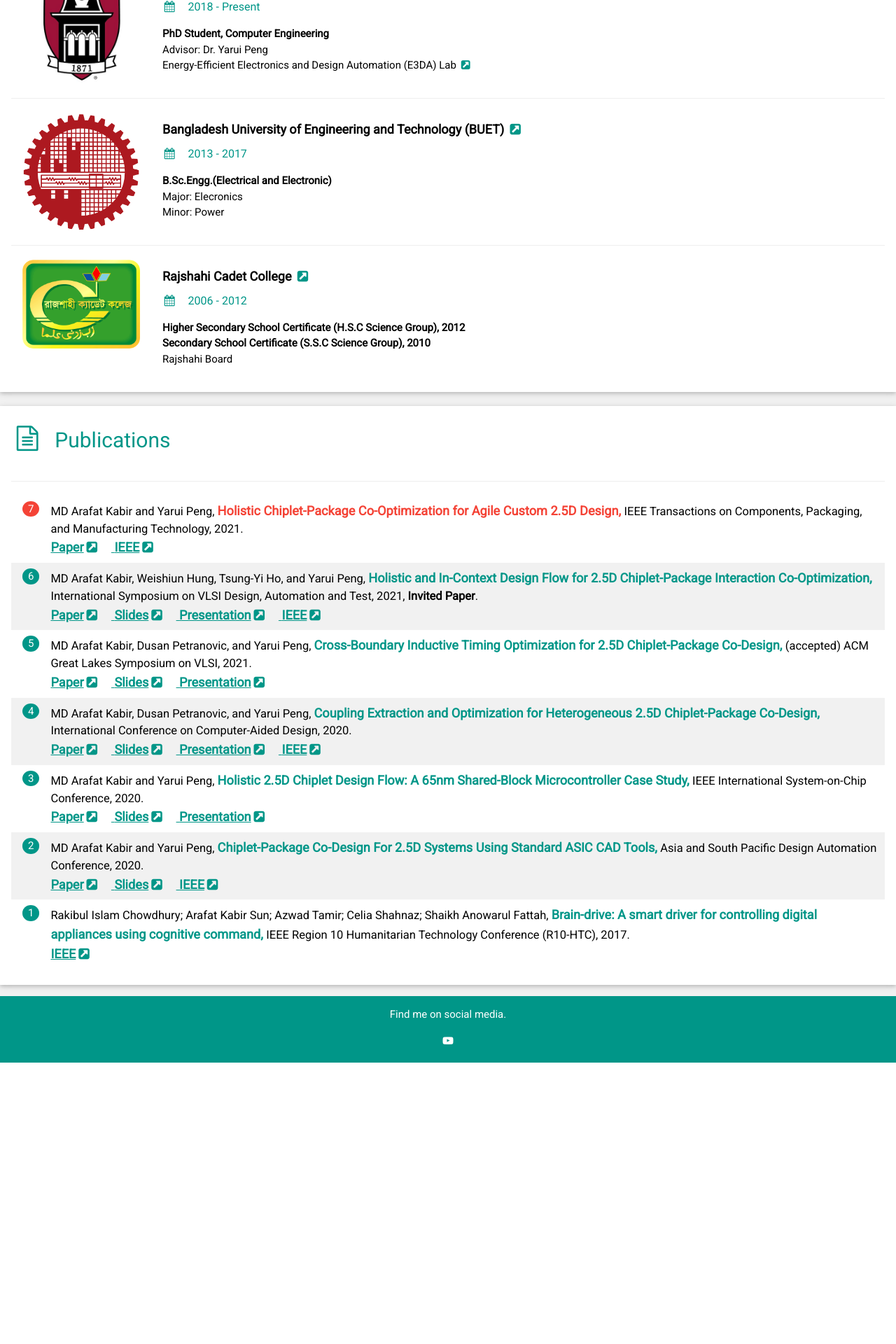
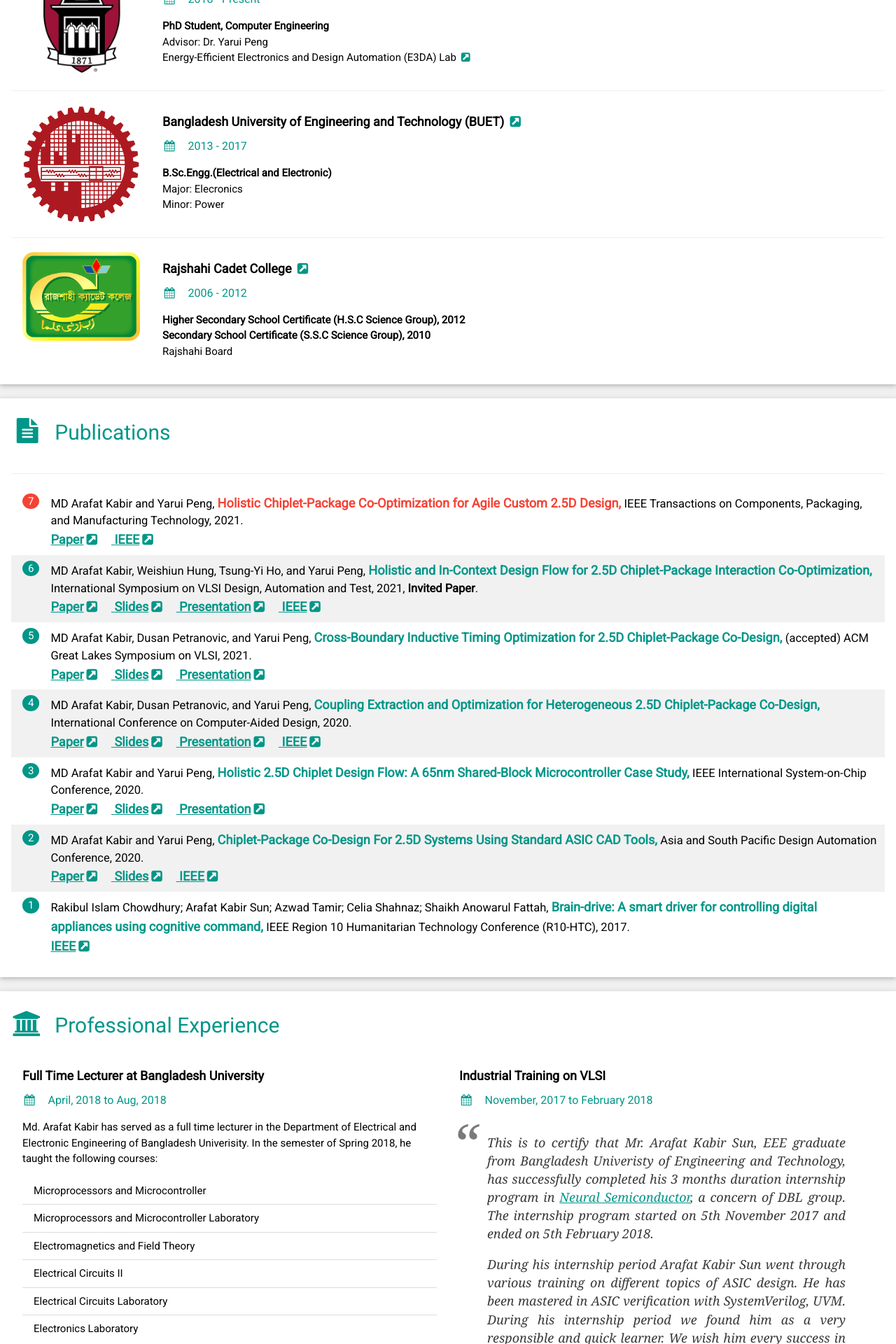
Before and after one commit to Arafat-Kabir/profile-site, a PHP site: page / in a window 1280 px wide. Shown: the part 1240-3160 px from the top of the page at 70% size. Before the commit the page ends 2758 px from the top, so only its background shows below. Run offline with PHP 8.4, Linux system fonts and the light colour scheme; data that the repository does not hold is empty.

Commit message:
Professional Experience added

```diff
--- a/pages/home.php
+++ b/pages/home.php
@@ -26,9 +26,9 @@ html,body,h1,h2,h3,h4,h5,h6 {font-family: "Roboto", sans-serif}
 <div class="w3-content w3-margin-top" style="max-width:1400px;">
     <!-- Section: About -->
     <!-- The Grid -->
-    <div class="w3-row-padding w3-container w3-card-2 w3-white">
+    <div class="w3-row w3-container w3-card-2 w3-white">
         <!-- Left Column -->
-        <div class="w3-third" style="margin-top: 20px">
+        <div class="w3-third" style="margin-top: 15px">
             <div class="w3-display-container">
                 <img src="pages/data/pro.jpg" style="width:100%" alt="Avatar">
             </div>
@@ -61,12 +61,12 @@ html,body,h1,h2,h3,h4,h5,h6 {font-family: "Roboto", sans-serif}
     <!-- End of About -->
 
 
-    <span style="display: block; height: 20px;"></span>
+    <span style="display: block; height: <?php echo $gap_section;?>;"></span>
 
 
     <!-- Section: Education -->
     <div class="w3-container w3-card-2 w3-white">
-        <h2 class="<?php echo $color_icon; ?> w3-padding-16"><i class="fa fa-book fa-fw w3-margin-right w3-xxlarge <?php echo $color_icon; ?>"></i>Education</h2>
+        <h2 class="<?php echo $color_icon; ?> w3-padding-16"><i class="fa fa-graduation-cap fa-fw w3-margin-right w3-xxlarge <?php echo $color_icon; ?>"></i>Education</h2>
         <?php
             $myfile  = fopen($path_eduJson, "r") or die("Unable to open file: $path_pubJson!");
             $jsonEdu = fread($myfile,filesize($path_eduJson));
@@ -112,12 +112,12 @@ html,body,h1,h2,h3,h4,h5,h6 {font-family: "Roboto", sans-serif}
     <!-- End of Education -->
 
 
-    <span style="display: block; height: 20px;"></span>
+    <span style="display: block; height: <?php echo $gap_section;?>;"></span>
 
 
     <!-- Section: Publications -->
     <div class="w3-container w3-card-2 w3-white">
-        <h2 class="<?php echo $color_icon; ?> w3-padding-16"><i class="fa fa-file-text-o fa-fw w3-margin-right w3-xxlarge <?php echo $color_icon; ?>"></i>Publications</h2>
+        <h2 class="<?php echo $color_icon; ?> w3-padding-16"><i class="fa fa-file-text fa-fw w3-margin-right w3-xxlarge <?php echo $color_icon; ?>"></i>Publications</h2>
         <hr>
         <table class="w3-table w3-striped">
         <!-- Rows -->
@@ -190,12 +190,42 @@ html,body,h1,h2,h3,h4,h5,h6 {font-family: "Roboto", sans-serif}
     </div>
     <!-- End of Publications -->
 
+
+    <span style="display: block; height: <?php echo $gap_section;?>;"></span>
+
+
+    <!-- Section: Professional Experience -->
+    <div class="w3-container w3-card-2 w3-white">
+        <h2 class="<?php echo $color_icon; ?> w3-padding-16"><i class="fa fa-institution fa-fw w3-margin-right w3-xxlarge <?php echo $color_icon; ?>"></i>Professional Experience</h2>
+        <?php
+            $counter = 0;
+            foreach ($paths_profEx as $sec) {
+                if($counter%2==0) {
+                    echo "\n<div class='w3-row w3-margin-bottom'> <!-- Row start -->\n\n";
+                }
+                $counter++;
+                echo "<div class='w3-container w3-half'>\n";
+                include $sec;
+                echo "</div>\n\n";
+                if($counter%2==0) {
+                    echo "</div> <!-- Row end -->\n\n";
+                }
+            }
+            if($counter%2!=0) {
+                echo "</div> <!-- Row end -->\n\n";
+            }
+        ?>
+    </div>
+    <!-- End of Professional Experience -->
+
+
 </div>
 <!-- End of Page Container -->
 
+<span style="display: block; height: <?php echo $gap_section;?>;"></span>
 
 <!-- Footer -->
-<footer class="w3-container w3-center w3-margin-top <?php echo $color_topBar?>">
+<footer class="w3-container w3-center <?php echo $color_topBar?>">
   <p>Find me on social media.</p>
   <!--a href="https://www.facebook.com/solarcentre" target="_blank"><i class="fa fa-facebook-official w3-hover-opacity"></i></a> &nbsp;&nbsp; -->
   <a href="https://www.youtube.com/channel/UCm_7d9JrO9a4pO0LUpx-sNw" target="_blank"><i class="fa fa-youtube-play w3-hover-opacity"></i></a>
--- /dev/null
+++ b/pages/text/prof-bu.php
@@ -0,0 +1,15 @@
+<!-- Lecturer at BU -->
+<h5><b>Full Time Lecturer at Bangladesh University</b></h5>
+<h6 class="<?php echo $color_icon;?>"><i class="fa fa-calendar fa-fw w3-margin-right"></i>April, 2018 to Aug, 2018</h6>
+<p>
+Md. Arafat Kabir has served as a full time lecturer in the Department of Electrical and Electronic Engineering of Bangladesh Univerisity.
+In the semester of Spring 2018, he taught the following courses:
+<ul class="w3-ul">
+  <li>Microprocessors and Microcontroller</li>
+  <li>Microprocessors and Microcontroller Laboratory</li>
+  <li>Electromagnetics and Field Theory</li>
+  <li>Electrical Circuits II</li>
+  <li>Electrical Circuits Laboratory</li>
+  <li>Electronics Laboratory</li>
+</ul>
+</p>
--- /dev/null
+++ b/pages/text/prof-neural.php
@@ -0,0 +1,60 @@
+<!-- VLSI training -->
+<style>
+#vlsi_training blockquote {
+    font-family: Georgia, serif;
+    font-size: 18px;
+    font-style: italic;
+    //width: 500px;
+    margin: 0.25em 0;
+    padding: 0.35em 40px;
+    line-height: 1.45;
+    position: relative;
+    color: #383838;
+    text-align: justify;
+    text-justify: inter-word;
+}
+
+#vlsi_training blockquote:before {
+    display: block;
+    padding-left: 10px;
+    content: "\201C";
+    font-size: 80px;
+    position: absolute;
+    left: -20px;
+    top: -20px;
+    color: #7a7a7a;
+}
+
+#vlsi_training blockquote cite {
+    color: #999999;
+    font-size: 14px;
+    display: block;
+    margin-top: 5px;
+}
+
+#vlsi_training blockquote cite:before {
+    content: "\2014 \2009";
+}
+</style>
+
+<div id="vlsi_training">
+<h5><b>Industrial Training on VLSI</b></h5>
+<h6 class="w3-text-teal"><i class="fa fa-calendar fa-fw w3-margin-right"></i>November, 2017 to February 2018</h6>
+<blockquote>
+<p>
+This is to certify that Mr. Arafat Kabir Sun, EEE graduate from Bangladesh Univeristy of Engineering and Technology,
+has successfully completed his 3 months duration internship program in <a class="<?php echo $color_icon;?>" target="_blank" href="http://www.neural-semiconductor.com/">Neural Semiconductor</a>, a concern of DBL group.
+The internship program started on 5th November 2017 and ended on 5th February 2018.
+</p>
+<p>
+During his internship period Arafat Kabir Sun went through various training on different topics of ASIC design.
+He has been mastered in ASIC verification with SystemVerilog, UVM. During his internship period we found him as a very
+responsible and quick learner. We wish him every success in his life and career.
+</p>
+<cite>
+Md. Tanvir Hasnain Shovon <br>
+Senior Design Engineer<br>
+Neural Semiconductor, A concern of DBL group
+</cite>
+</blockquote>
+</div>
--- a/settings/global-config.php
+++ b/settings/global-config.php
@@ -3,4 +3,7 @@ $path_pageText = 'pages/text';      // contains the texts of all pages
 $path_pages    = 'pages';           // contains all pages source
 $path_pubJson  = 'pages/text/publications.json';    // contains the publications
 $path_eduJson  = 'pages/text/education.json';       // contains the educational inst. information
+$paths_profEx  = array("pages/text/prof-bu.php","pages/text/prof-neural.php");
+
+$gap_section = '20px';
 ?>
```
